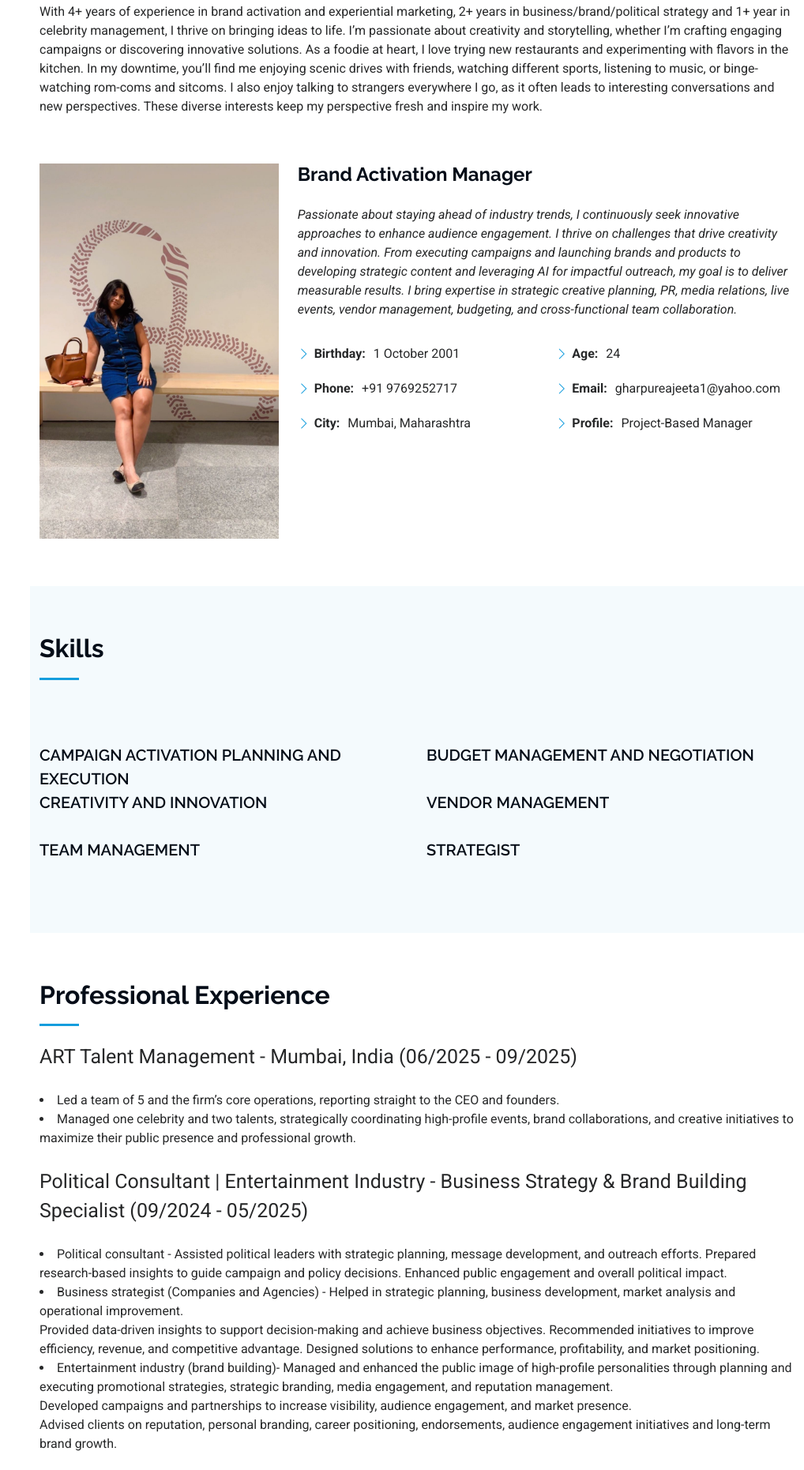
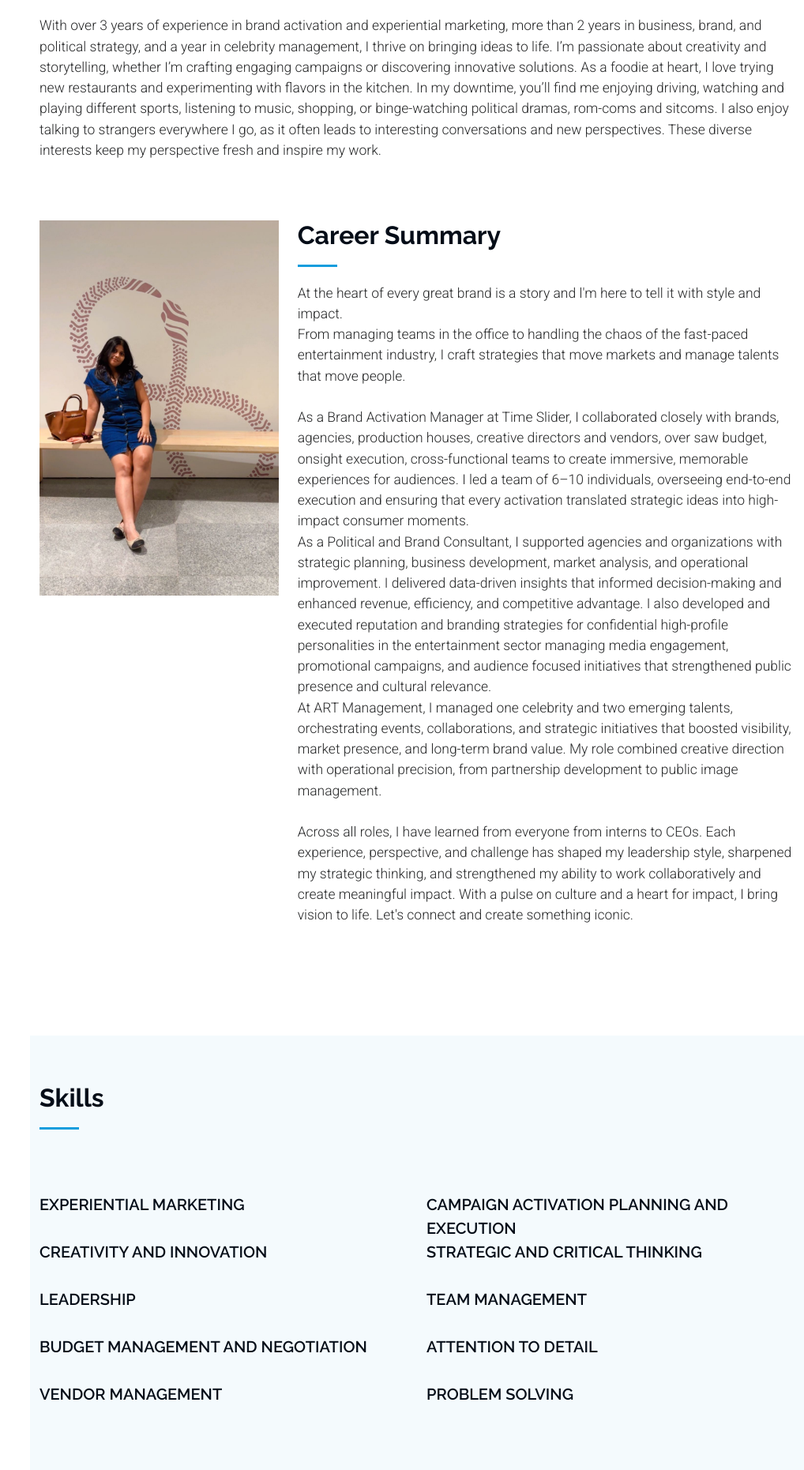
Before and after one commit to ajeeta-gharpure/ajeeta-gharpure.github.io, a plain HTML site: page index.html in a window 1280 px wide. Shown: the part 935-2796 px from the top of the page at 79% size, without its empty margins (262-1280 px from the left). Drawn offline with Linux system fonts and the light colour scheme.

Commit message:
updated changes

```diff
--- a/assets/css/main.css
+++ b/assets/css/main.css
@@ -515,6 +515,15 @@ section,
   padding-bottom: 60px;
   position: relative;
 }
+
+.section-paragraph {
+  font-size: 17.5px;
+  font-weight: 300;
+  margin-bottom: 20px;
+  padding-bottom: 20px;
+  position: relative;
+}
+
 
 .section-title h2 {
   font-size: 32px;
@@ -1041,6 +1050,14 @@ section,
 }
 
 /*--------------------------------------------------------------
+# Education Section
+--------------------------------------------------------------*/
+
+.education-text {
+ font-size: medium;
+}
+
+/*--------------------------------------------------------------
 # Contact Section
 --------------------------------------------------------------*/
 .contact .info-wrap {
--- a/index.html
+++ b/index.html
@@ -70,7 +70,7 @@
 
       <div class="container" data-aos="fade-up" data-aos-delay="100">
         <h2>Ajeeta Gharpure</h2>
-        <p><span class="typed" data-typed-items="Business Strategist,Brand Activation Manager,Experiential Marketer,Celebrity Manager"></span><span class="typed-cursor typed-cursor--blink" aria-hidden="true"></span><span class="typed-cursor typed-cursor--blink" aria-hidden="true"></span></p>
+        <p><span class="typed" data-typed-items="Business Strategist,Brand Activation Manager,Experiential Marketer,Celebrity Manager,Political Consultant,Brand Building Specialist"></span><span class="typed-cursor typed-cursor--blink" aria-hidden="true"></span><span class="typed-cursor typed-cursor--blink" aria-hidden="true"></span></p>
       </div>
 
     </section><!-- /Hero Section -->
@@ -81,7 +81,7 @@
       <!-- Section Title -->
       <div class="container section-title" data-aos="fade-up">
         <h2>About</h2>
-        <p>With 4+ years of experience in brand activation and experiential marketing, 2+ years in business/brand/political strategy and 1+ year in celebrity management, I thrive on bringing ideas to life. I’m passionate about creativity and storytelling, whether I’m crafting engaging campaigns or discovering innovative solutions. As a foodie at heart, I love trying new restaurants and experimenting with flavors in the kitchen. In my downtime, you’ll find me enjoying scenic drives with friends, watching different sports, listening to music, or binge-watching rom-coms and sitcoms. I also enjoy talking to strangers everywhere I go, as it often leads to interesting conversations and new perspectives. These diverse interests keep my perspective fresh and inspire my work.</p>
+        <p class="py-3 section-paragraph">With over 3 years of experience in brand activation and experiential marketing, more than 2 years in business, brand, and political strategy, and a year in celebrity management, I thrive on bringing ideas to life. I’m passionate about creativity and storytelling, whether I’m crafting engaging campaigns or discovering innovative solutions. As a foodie at heart, I love trying new restaurants and experimenting with flavors in the kitchen. In my downtime, you’ll find me enjoying driving, watching and playing different sports, listening to music, shopping, or binge-watching political dramas, rom-coms and sitcoms. I also enjoy talking to strangers everywhere I go, as it often leads to interesting conversations and new perspectives. These diverse interests keep my perspective fresh and inspire my work.</p>
       </div><!-- End Section Title -->
 
       <div class="container" data-aos="fade-up" data-aos-delay="100">
@@ -90,27 +90,17 @@
           <div class="col-lg-4">
             <img src="assets/img/about-pic-com.jpeg" class="img-fluid" alt="">
           </div>
-          <div class="col-lg-8 content">
-            <h2>Brand Activation Manager</h2>
-            <p class="fst-italic py-3">
-              Passionate about staying ahead of industry trends, I continuously seek innovative approaches to enhance audience engagement. I thrive on challenges that drive creativity and innovation. From executing campaigns and launching brands and products to developing strategic content and leveraging AI for impactful outreach, my goal is to deliver measurable results. I bring expertise in strategic creative planning, PR, media relations, live events, vendor management, budgeting, and cross-functional team collaboration.
+          <div class="col-lg-8 section-title">
+            <h2>Career Summary</h2>
+            <p class="section-paragraph">
+              At the heart of every great brand is a story and l'm here to tell it with style and impact. <br>From managing teams in the office to handling the chaos of the fast-paced entertainment industry, I craft strategies that move markets and manage talents that move people.<br>
+              <br>As a Brand Activation Manager at Time Slider, I collaborated closely with brands, agencies, production houses, creative directors and vendors, over saw budget, onsight execution, cross-functional teams to create immersive, memorable experiences for audiences. I led a team of 6–10 individuals, overseeing end-to-end execution and ensuring that every activation translated strategic ideas into high-impact consumer moments.
+              <br>As a Political and Brand Consultant, I supported agencies and organizations with strategic planning, business development, market analysis, and operational improvement. I delivered data-driven insights that informed decision-making and enhanced revenue, efficiency, and competitive advantage. I also developed and executed reputation and branding strategies for confidential high-profile personalities in the entertainment sector managing media engagement, promotional campaigns, and audience focused initiatives that strengthened public presence and cultural relevance.
+              <br>At ART Management, I managed one celebrity and two emerging talents, orchestrating events, collaborations, and strategic initiatives that boosted visibility, market presence, and long-term brand value. My role combined creative direction with operational precision, from partnership development to public image management.
+              <br><br>Across all roles, I have learned from everyone from interns to CEOs. Each experience, perspective, and challenge has shaped my leadership style, sharpened my strategic thinking, and strengthened my ability to work collaboratively and create meaningful impact.
+              With a pulse on culture and a heart for impact, I bring vision to life.
+              Let's connect and create something iconic.
             </p>
-            <div class="row">
-              <div class="col-lg-6">
-                <ul>
-                  <li><i class="bi bi-chevron-right"></i> <strong>Birthday:</strong> <span>1 October 2001</span></li>
-                  <li><i class="bi bi-chevron-right"></i> <strong>Phone:</strong> <span>+91 9769252717</span></li>
-                  <li><i class="bi bi-chevron-right"></i> <strong>City:</strong> <span>Mumbai, Maharashtra</span></li>
-                </ul>
-              </div>
-              <div class="col-lg-6">
-                <ul>
-                  <li><i class="bi bi-chevron-right"></i> <strong>Age:</strong> <span>24</span></li>
-                  <li><i class="bi bi-chevron-right"></i> <strong>Email:</strong> <span>gharpureajeeta1@yahoo.com</span></li>
-                  <li><i class="bi bi-chevron-right"></i> <strong>Profile:</strong> <span>Project-Based Manager</span></li>
-                </ul>
-              </div>
-            </div>
           </div>
         </div>
 
@@ -132,7 +122,7 @@
           <div class="col-lg-6">
 
             <div class="progress">
-              <span class="skill" style="font-size: 20px;"><span>Campaign Activation Planning and Execution</span>
+              <span class="skill" style="font-size: 20px;"><span>Experiential Marketing</span>
               <!-- <div class="progress-bar-wrap">
                 <div class="progress-bar" role="progressbar" aria-valuenow="100" aria-valuemin="0" aria-valuemax="100"></div>
               </div> -->
@@ -146,7 +136,21 @@
             </div><!-- End Skills Item -->
 
             <div class="progress">
-              <span class="skill" style="font-size: 20px;"><span>Team Management</span>
+              <span class="skill" style="font-size: 20px;"><span>Leadership</span>
+              <!-- <div class="progress-bar-wrap">
+                <div class="progress-bar" role="progressbar" aria-valuenow="75" aria-valuemin="0" aria-valuemax="100"></div>
+              </div> -->
+            </span></div><!-- End Skills Item -->
+
+              <div class="progress">
+              <span class="skill" style="font-size: 20px;"><span>Budget Management and Negotiation</span>
+              <!-- <div class="progress-bar-wrap">
+                <div class="progress-bar" role="progressbar" aria-valuenow="75" aria-valuemin="0" aria-valuemax="100"></div>
+              </div> -->
+            </span></div><!-- End Skills Item -->
+
+              <div class="progress">
+              <span class="skill" style="font-size: 20px;"><span>Vendor Management</span>
               <!-- <div class="progress-bar-wrap">
                 <div class="progress-bar" role="progressbar" aria-valuenow="75" aria-valuemin="0" aria-valuemax="100"></div>
               </div> -->
@@ -157,7 +161,7 @@
           <div class="col-lg-6">
 
             <div class="progress">
-              <span class="skill" style="font-size: 20px;"><span>Budget Management and Negotiation</span>
+              <span class="skill" style="font-size: 20px;"><span>Campaign Activation Planning and Execution</span>
               <!-- <div class="progress-bar-wrap">
                 <div class="progress-bar" role="progressbar" aria-valuenow="80" aria-valuemin="0" aria-valuemax="100"></div>
               </div> -->
@@ -165,7 +169,7 @@
 
             <div class="progress">
               <!-- <span class="skill"><span>Vendor management</span> -->
-              <span class="skill" style="font-size: 20px;"><span>Vendor management</span></span>
+              <span class="skill" style="font-size: 20px;"><span>Strategic and Critical Thinking</span></span>
 
               <!-- <div class="progress-bar-wrap">
                 <div class="progress-bar" role="progressbar" aria-valuenow="90" aria-valuemin="0" aria-valuemax="100"></div>
@@ -173,9 +177,23 @@
             </div><!-- End Skills Item -->
 
             <div class="progress">
-              <span class="skill" style="font-size: 20px;"><span>Strategist</span>
+              <span class="skill" style="font-size: 20px;"><span>Team management</span>
               <!-- <div class="progress-bar-wrap">
                 <div class="progress-bar" role="progressbar" aria-valuenow="55" aria-valuemin="0" aria-valuemax="100"></div>
+              </div> -->
+            </span></div><!-- End Skills Item -->
+
+              <div class="progress">
+              <span class="skill" style="font-size: 20px;"><span>Attention to Detail</span>
+              <!-- <div class="progress-bar-wrap">
+                <div class="progress-bar" role="progressbar" aria-valuenow="75" aria-valuemin="0" aria-valuemax="100"></div>
+              </div> -->
+            </span></div><!-- End Skills Item -->
+
+              <div class="progress">
+              <span class="skill" style="font-size: 20px;"><span>Problem Solving</span>
+              <!-- <div class="progress-bar-wrap">
+                <div class="progress-bar" role="progressbar" aria-valuenow="75" aria-valuemin="0" aria-valuemax="100"></div>
               </div> -->
             </span></div><!-- End Skills Item -->
 
@@ -222,11 +240,11 @@
       <!-- Section Title -->
       <div class="container section-title aos-init aos-animate" data-aos="fade-up">
         <h2>Education</h2>
-
-      <li>Bachelor of Commerce (Business Management Special), Mumbai University</li>
-      <li>Currently Persuing Master in Business Administration, NMIMS, Mumbai (Part-Time)</li>
-    <p></p>
-
+        <h4>
+      <li>Master in Business Administration (Business Management Specialization), <br>Narsee Monjee Institute of Management Studies, Juhu-Vile Parle, Mumbai <br>Part-Time (2025-2027) Currently Persuing</li>
+      <br>
+      <li>Bachelor of Commerce (Marketing Specialization) <br>Mumbai University <br>(2019 - 2022)</li>
+        </h4>
     </div><!-- End Section Title -->
 
 
@@ -452,23 +470,23 @@
                     <i class="bi bi-geo-alt flex-shrink-0"></i>
                     <div>
                       <h3>Address</h3>
-                      <p>Mumbai, Maharashtra</p>
+                      <p>Mumbai, Maharashtra, India</p>
                     </div>
                   </div><!-- End Info Item -->
 
                   <div class="info-item d-flex aos-init aos-animate" data-aos="fade-up" data-aos-delay="300">
                     <i class="bi bi-telephone flex-shrink-0"></i>
                     <div>
-                      <h3>Call Us</h3>
-                      <p>+919769252717</p>
+                      <h3>Call Me</h3>
+                      <p>+91 9769252717</p>
                     </div>
                   </div><!-- End Info Item -->
 
                   <div class="info-item d-flex aos-init aos-animate" data-aos="fade-up" data-aos-delay="400">
                     <i class="bi bi-envelope flex-shrink-0"></i>
                     <div>
-                      <h3>Email Us</h3>
-                      <p>gharpureajeeta1@gmail.com</p>
+                      <h3>Email Me</h3>
+                      <p>ajeetag.work@outlook.com</p>
                     </div>
                   </div><!-- End Info Item -->
 
```
Also changed, not shown: 1 other file.
